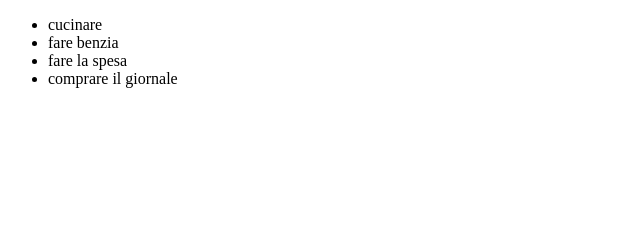
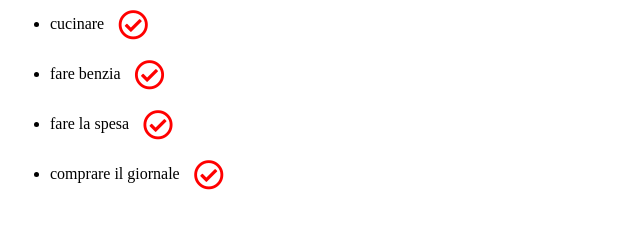
Before and after one commit to GiulioVolletti/js-todo-clone, a plain HTML site: page index.html in a window 1280 px wide. Shown: the whole page, without its empty margins (0-640 px from the left). Drawn offline with nearby package versions, Linux system fonts and the light colour scheme.

Commit message:
commit 2

```diff
--- /dev/null
+++ b/css/style.css
@@ -0,0 +1,19 @@
+*{
+  box-sizing: border-box;
+  margin: 0;
+  padding: 0;
+}
+
+i {
+  padding: 10px;
+  font-size: 30px;
+  vertical-align: middle;
+  color: red;
+  cursor: pointer;
+}
+i:active{
+  color: green;
+}
+ul {
+  padding-left: 50px;
+}
--- a/index.html
+++ b/index.html
@@ -2,12 +2,16 @@
 <html lang="en" dir="ltr">
   <head>
     <meta charset="utf-8">
+    <!-- fontawesom -->
+    <link rel="stylesheet" href="https://cdnjs.cloudflare.com/ajax/libs/font-awesome/5.15.1/css/all.min.css" integrity="sha512-+4zCK9k+qNFUR5X+cKL9EIR+ZOhtIloNl9GIKS57V1MyNsYpYcUrUeQc9vNfzsWfV28IaLL3i96P9sdNyeRssA==" crossorigin="anonymous" />
     <!-- Handlebars  -->
     <script src="https://cdnjs.cloudflare.com/ajax/libs/handlebars.js/4.7.6/handlebars.js" integrity="sha512-MQkEjxbZvzs4TX8ES4/tTIyaYdtDlJzVocnPo0GoysTR0jCmNg0P2is7uqpCoWxmoS9X84CDVzuWgZD/R/Q2oQ==" crossorigin="anonymous"></script>
     <!-- jquery -->
     <script src="https://ajax.googleapis.com/ajax/libs/jquery/3.5.1/jquery.min.js"></script>
     <!-- my script -->
     <script src="js/script.js" charset="utf-8"></script>
+    <!-- style css -->
+    <link rel="stylesheet" href="css/style.css">
     <title>To do List</title>
   </head>
   <body>
@@ -16,7 +20,7 @@
     </ul>
 
     <script id="entry-template" type="text/x-handlebars-template">
-      <li class="listItem">{{toHtml}}</li>
+      <li class="listItem">{{toHtml}} <i class="far fa-check-circle"></i> </li>
     </script>
   </body>
 </html>
--- a/js/script.js
+++ b/js/script.js
@@ -24,6 +24,10 @@ $(document).ready(
       console.log(html);
     }
 
+    $(document).on( "click", '.listItem', function(){
+      $(this).remove();
+    }
 
+    );
   }
 );
```
